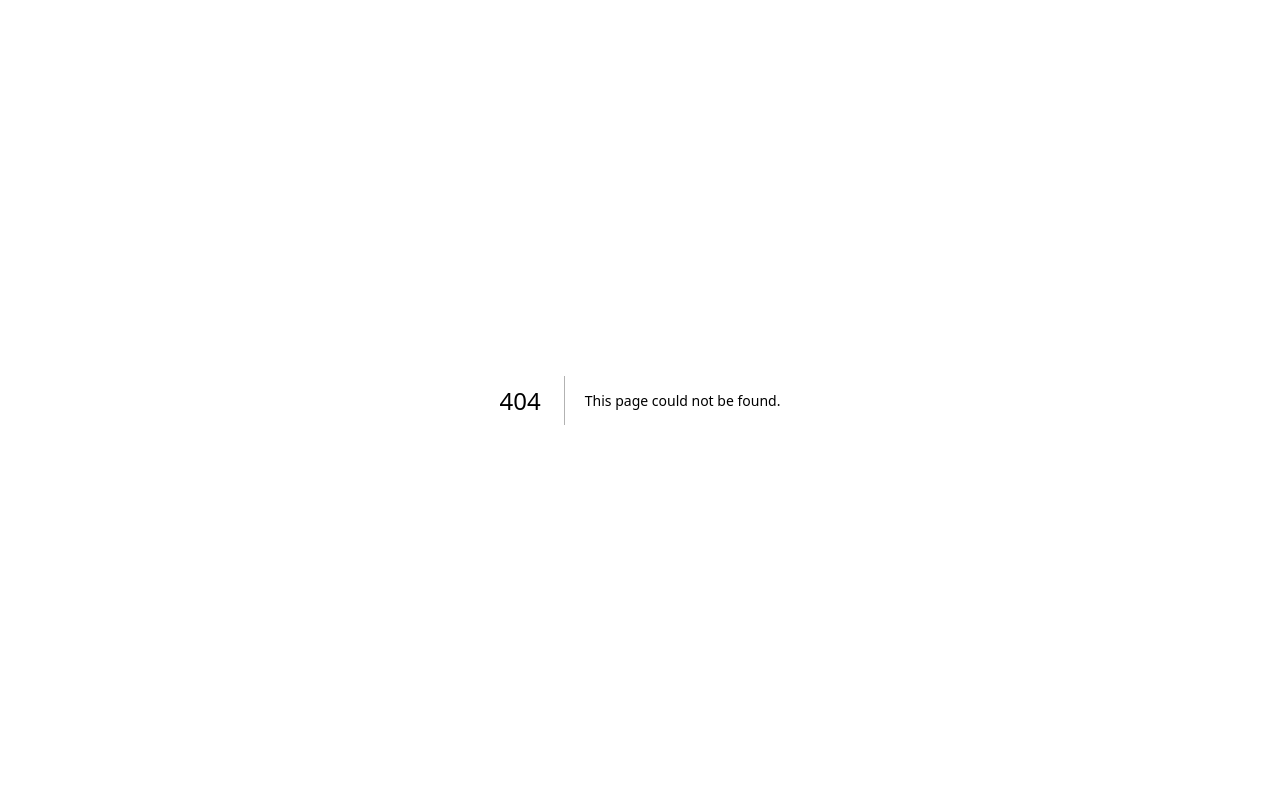
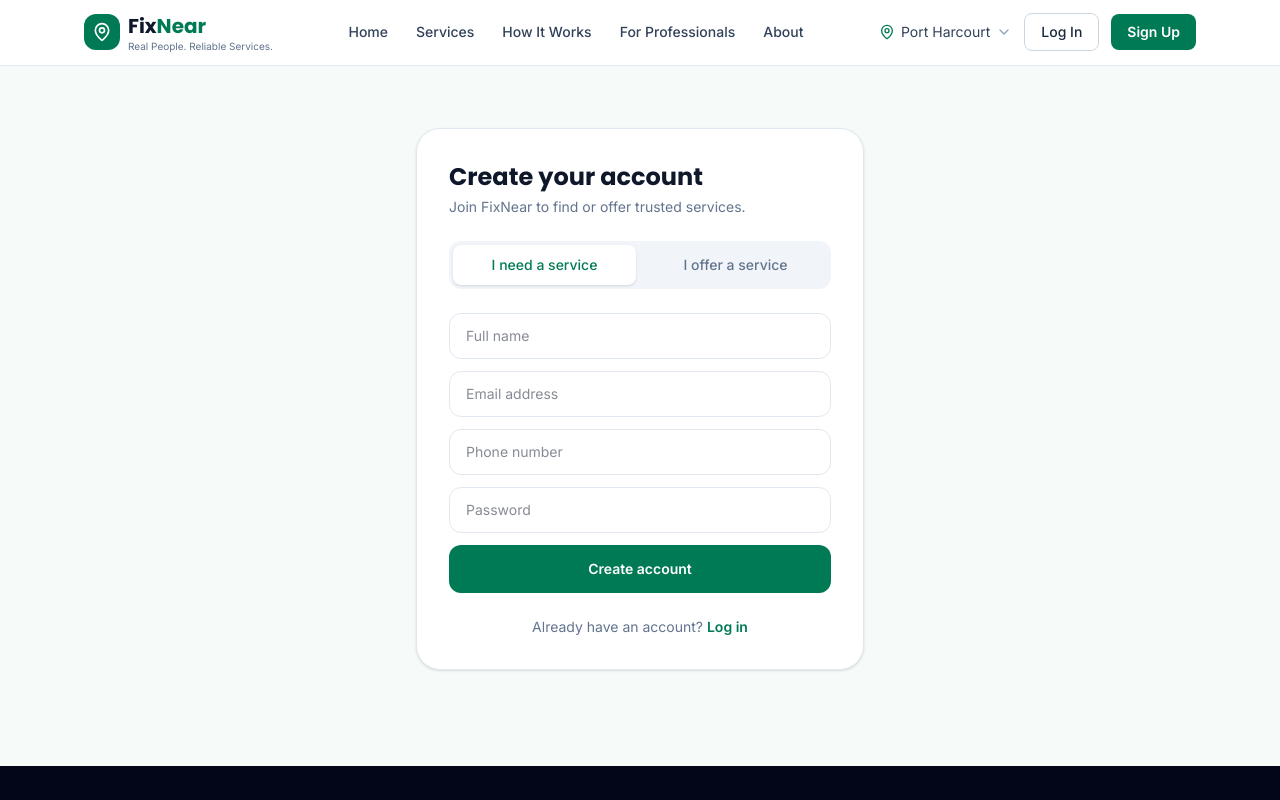
Before and after one commit to GabrielClifford/fixnear, a Next.js app: page /signup in a window 1280 px wide. Before the commit this address had no page. Shown: the top 800 px of the page. Built offline with nearby package versions, Linux system fonts and the light colour scheme.

Commit message:
Login and signup pages

```diff
--- /dev/null
+++ b/app/login/page.tsx
@@ -0,0 +1,15 @@
+import Navbar from '@/components/Navbar';
+import Footer from '@/components/Footer';
+import AuthForm from '@/components/AuthForm';
+
+export default function LoginPage() {
+  return (
+    <>
+      <Navbar />
+      <main className="px-5 pb-24 pt-32">
+        <AuthForm mode="login" />
+      </main>
+      <Footer />
+    </>
+  );
+}
--- /dev/null
+++ b/app/signup/page.tsx
@@ -0,0 +1,15 @@
+import Navbar from '@/components/Navbar';
+import Footer from '@/components/Footer';
+import AuthForm from '@/components/AuthForm';
+
+export default function SignupPage() {
+  return (
+    <>
+      <Navbar />
+      <main className="px-5 pb-24 pt-32">
+        <AuthForm mode="signup" />
+      </main>
+      <Footer />
+    </>
+  );
+}
--- /dev/null
+++ b/components/AuthForm.tsx
@@ -0,0 +1,96 @@
+
+'use client';
+
+import { useState } from 'react';
+import Link from 'next/link';
+import { trades } from '@/data/providers';
+
+const field =
+  'w-full rounded-xl border border-slate-200 bg-white px-4 py-3 text-sm text-slate-900 outline-none focus:border-emerald-600';
+
+export default function AuthForm({ mode }: { mode: 'login' | 'signup' }) {
+  const isSignup = mode === 'signup';
+  const [role, setRole] = useState<'customer' | 'artisan'>('customer');
+  const [done, setDone] = useState(false);
+
+  if (done) {
+    return (
+      <div className="mx-auto w-full max-w-md rounded-3xl border border-slate-200 bg-white p-8 text-center shadow-sm">
+        <p className="font-display text-2xl font-bold text-slate-900">Thanks for your interest</p>
+        <p className="mt-3 text-sm leading-relaxed text-slate-600">
+          Accounts are not active yet in this demo. Nothing you typed was saved or sent.
+        </p>
+        <Link
+          href="/"
+          className="mt-6 inline-block rounded-xl bg-emerald-700 px-6 py-3 text-sm font-semibold text-white transition hover:bg-emerald-800"
+        >
+          Back to home
+        </Link>
+      </div>
+    );
+  }
+
+  return (
+    <div className="mx-auto w-full max-w-md rounded-3xl border border-slate-200 bg-white p-8 shadow-sm">
+      <h1 className="font-display text-2xl font-bold text-slate-900">
+        {isSignup ? 'Create your account' : 'Welcome back'}
+      </h1>
+      <p className="mt-1 text-sm text-slate-500">
+        {isSignup ? 'Join FixNear to find or offer trusted services.' : 'Log in to your FixNear account.'}
+      </p>
+
+      {isSignup && (
+        <div className="mt-6 grid grid-cols-2 gap-2 rounded-xl bg-slate-100 p-1 text-sm font-medium">
+          {(['customer', 'artisan'] as const).map((r) => (
+            <button
+              key={r}
+              type="button"
+              onClick={() => setRole(r)}
+              className={`rounded-lg py-2.5 transition ${
+                role === r ? 'bg-white text-emerald-700 shadow-sm' : 'text-slate-500'
+              }`}
+            >
+              {r === 'customer' ? 'I need a service' : 'I offer a service'}
+            </button>
+          ))}
+        </div>
+      )}
+
+      <form
+        onSubmit={(e) => {
+          e.preventDefault();
+          setDone(true);
+        }}
+        className="mt-6 space-y-3"
+      >
+        {isSignup && <input required name="name" placeholder="Full name" className={field} />}
+        <input required type="email" name="email" placeholder="Email address" className={field} />
+        {isSignup && <input required name="phone" placeholder="Phone number" className={field} />}
+        {isSignup && role === 'artisan' && (
+          <select required name="trade" defaultValue="" className={field}>
+            <option value="" disabled>What service do you offer?</option>
+            {trades.map((t) => <option key={t}>{t}</option>)}
+          </select>
+        )}
+        <input required type="password" name="password" placeholder="Password" className={field} />
+
+        <button
+          type="submit"
+          className="w-full rounded-xl bg-emerald-700 px-6 py-3.5 text-sm font-semibold text-white transition hover:bg-emerald-800"
+        >
+          {isSignup ? 'Create account' : 'Log in'}
+        </button>
+      </form>
+
+      <p className="mt-6 text-center text-sm text-slate-500">
+        {isSignup ? 'Already have an account? ' : "Don't have an account? "}
+        <Link
+          href={isSignup ? '/login' : '/signup'}
+          className="font-semibold text-emerald-700 hover:underline"
+        >
+          {isSignup ? 'Log in' : 'Sign up'}
+        </Link>
+      </p>
+    </div>
+  );
+}
--- a/components/Navbar.tsx
+++ b/components/Navbar.tsx
@@ -42,12 +42,12 @@ export default function Navbar() {
           <span className="hidden items-center gap-1.5 text-sm text-slate-700 lg:flex">
             <MapPin className="h-4 w-4 text-emerald-700" /> Port Harcourt <ChevronDown className="h-4 w-4 text-slate-400" />
           </span>
-          <a href="#" className="rounded-lg border border-slate-300 px-4 py-2 text-sm font-medium text-slate-800 transition hover:bg-slate-50">
+          <Link href="/login" className="rounded-lg border border-slate-300 px-4 py-2 text-sm font-medium text-slate-800 transition hover:bg-slate-50">
             Log In
-          </a>
-          <a href="#" className="rounded-lg bg-emerald-700 px-4 py-2 text-sm font-semibold text-white transition hover:bg-emerald-800">
+          </Link>
+          <Link href="/signup" className="rounded-lg bg-emerald-700 px-4 py-2 text-sm font-semibold text-white transition hover:bg-emerald-800">
             Sign Up
-          </a>
+          </Link>
         </div>
 
         <button onClick={() => setOpen(!open)} className="md:hidden" aria-label="Menu">
@@ -68,8 +68,12 @@ export default function Navbar() {
             </Link>
           ))}
           <div className="mt-4 grid grid-cols-2 gap-3">
-            <a href="#" className="rounded-lg border border-slate-300 py-2.5 text-center text-sm font-medium">Log In</a>
-            <a href="#" className="rounded-lg bg-emerald-700 py-2.5 text-center text-sm font-semibold text-white">Sign Up</a>
+            <Link href="/login" onClick={() => setOpen(false)} className="rounded-lg border border-slate-300 py-2.5 text-center text-sm font-medium">
+              Log In
+            </Link>
+            <Link href="/signup" onClick={() => setOpen(false)} className="rounded-lg bg-emerald-700 py-2.5 text-center text-sm font-semibold text-white">
+              Sign Up
+            </Link>
           </div>
         </nav>
       )}
```
